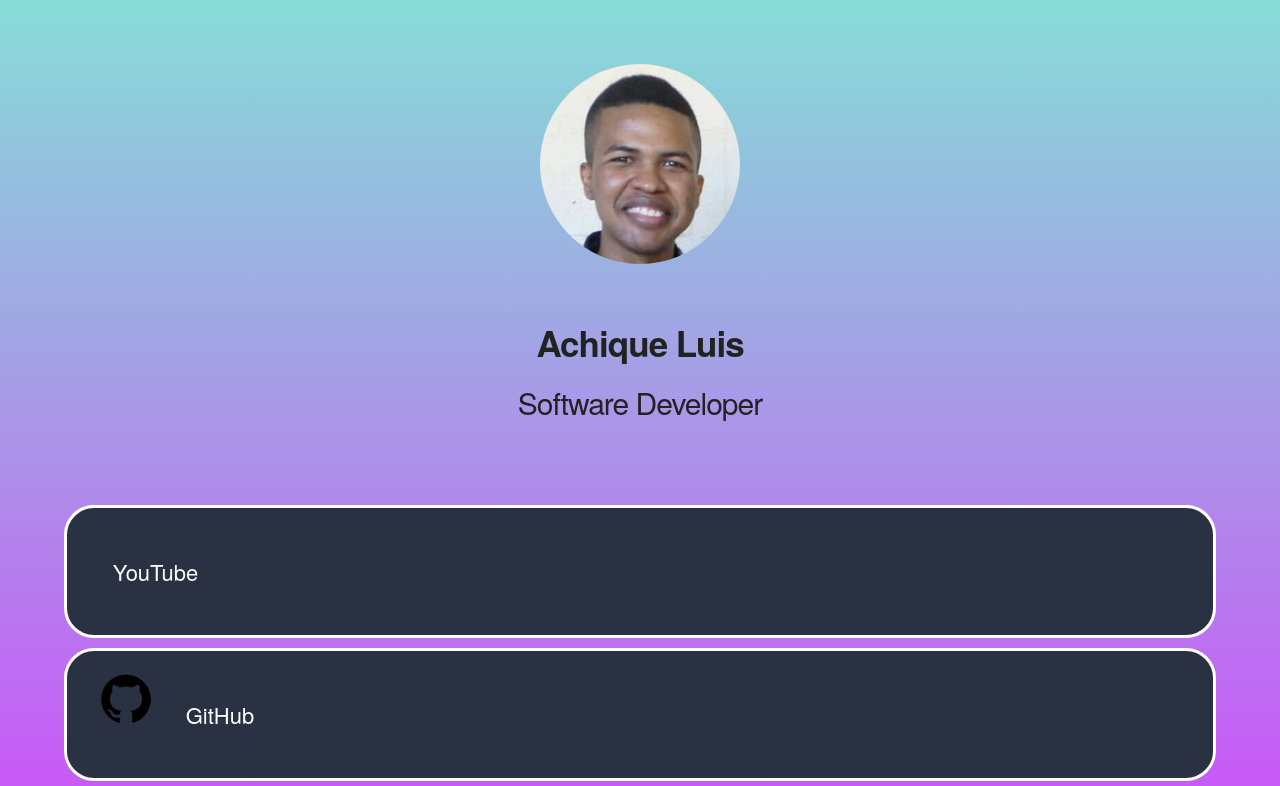
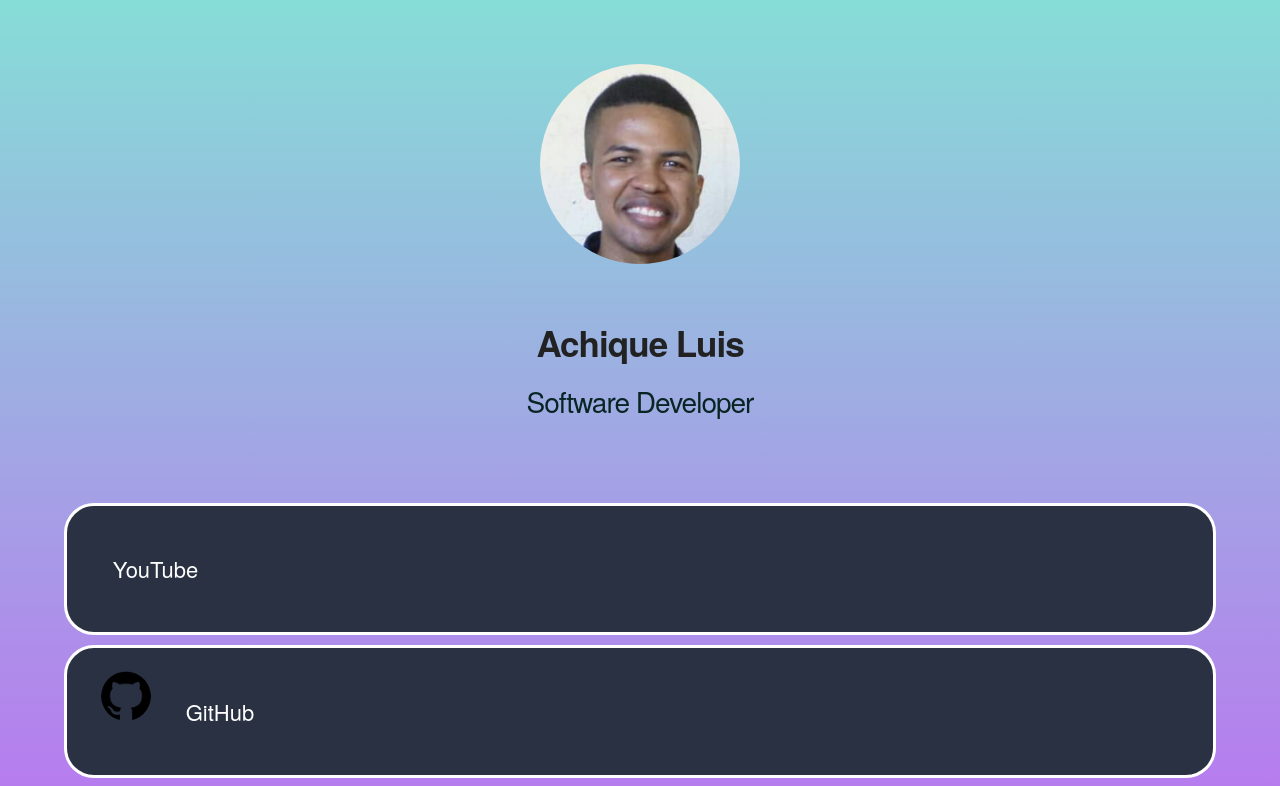
Before and after one commit to achique-luisdan/web-linker-instagram, a plain HTML site: page index.html in a window 1280 px wide. Shown: the top 786 px of the page. Drawn offline with Linux system fonts and the light colour scheme.

Commit message:
se ajusto la altura del html.

```diff
--- a/css/styles.css
+++ b/css/styles.css
@@ -1,5 +1,5 @@
 html {
-    height: 100%;
+    min-height: 100%;
 }
 
 body {
@@ -41,7 +41,8 @@ h1 {
     font-size: 35px;
 }
 .box-description h2 {
-    font-size: 30px;
+    font-size: 28px;
+    color: rgb(8, 37, 36)
 }
 .box-links {
     width: 90%;
```
